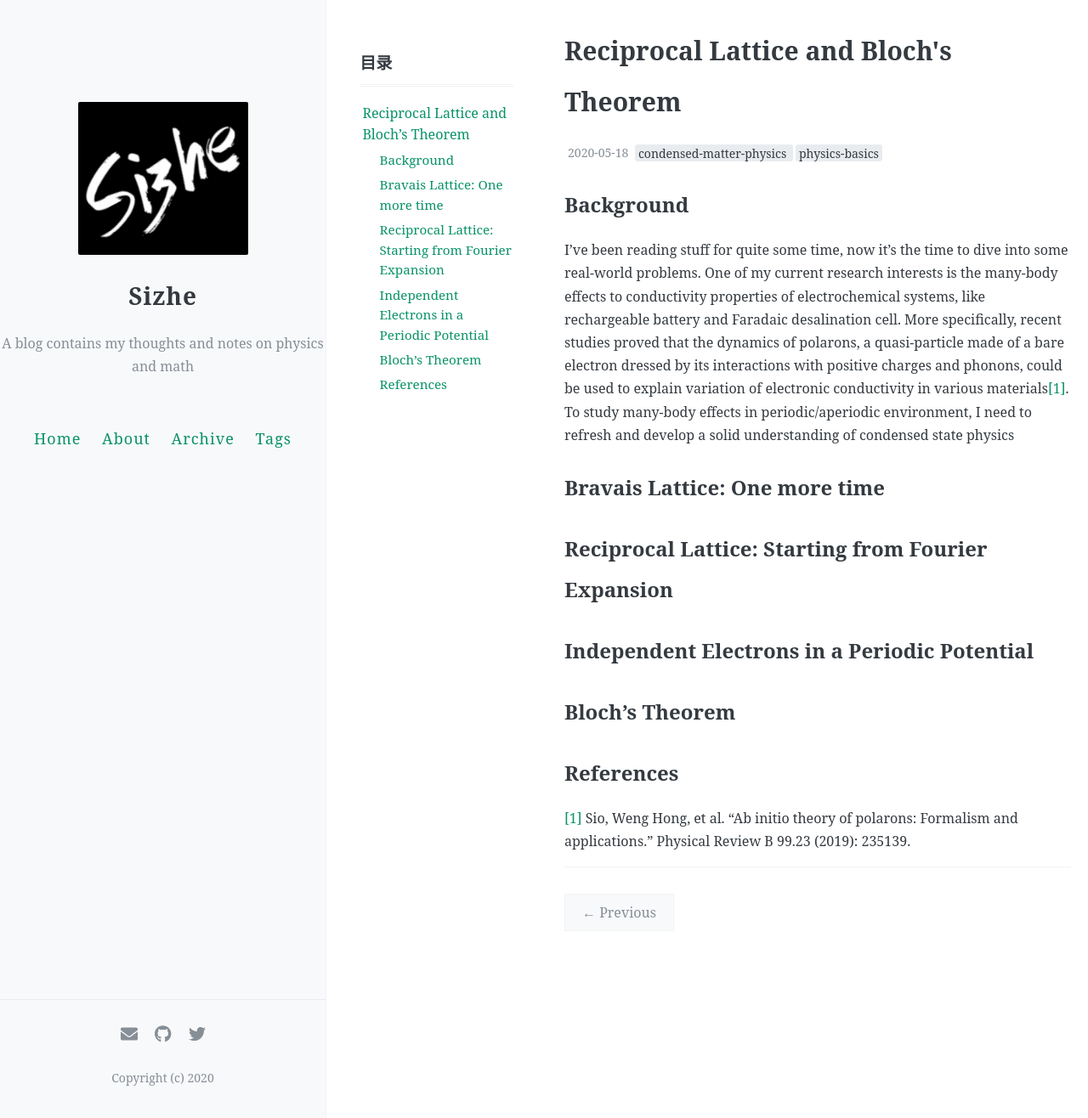
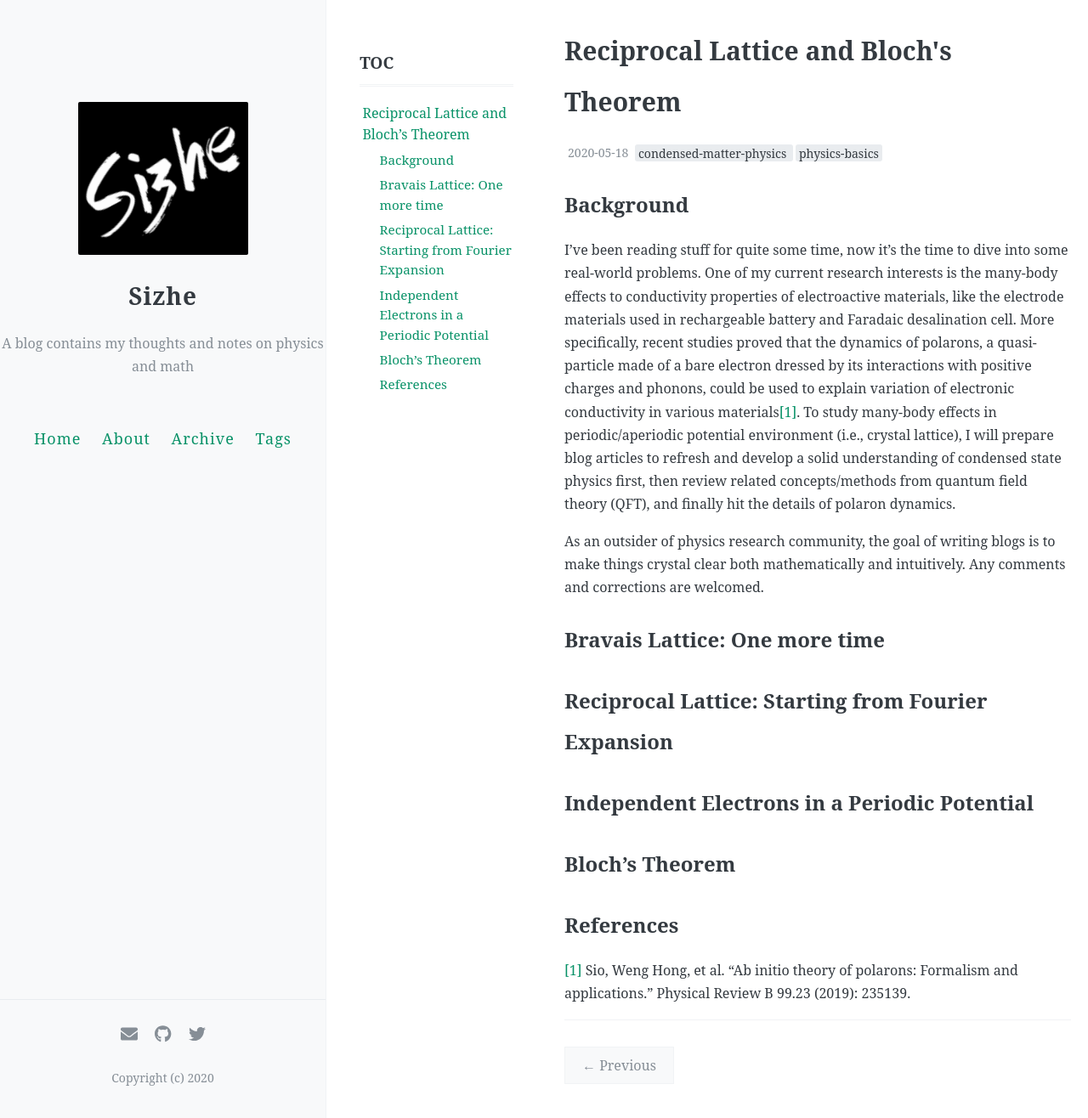
Before and after one commit to Lonitch/Lonitch.github.io, a Jekyll site: the page built from _posts/2020-05-18-Bravais-lattice-Bloch-theorem.md, in a window 1280 px wide and 1316 px high. Shown: the whole window at 85% size. Built offline with Jekyll 4.4.1, drawn with Linux system fonts in a browser that asks for light colours; comment, search, counter and statistics services are not loaded.

Commit message:
update style.css

```diff
--- a/_posts/2020-05-18-Bravais-lattice-Bloch-theorem.md
+++ b/_posts/2020-05-18-Bravais-lattice-Bloch-theorem.md
@@ -16,7 +16,9 @@ toc: true
 
 ## Background
 
-I've been reading stuff for quite some time, now it's the time to dive into some real-world problems. One of my current research interests is the many-body effects to conductivity properties of electrochemical systems, like rechargeable battery and Faradaic desalination cell. More specifically, recent studies proved that the dynamics of polarons, a quasi-particle made of a bare electron dressed by its interactions with positive charges and phonons, could be used to explain variation of electronic conductivity in various materials[[1]](#1). To study many-body effects in periodic/aperiodic environment, I need to refresh and develop a solid understanding of condensed state physics
+I've been reading stuff for quite some time, now it's the time to dive into some real-world problems. One of my current research interests is the many-body effects to conductivity properties of electroactive materials, like the electrode materials used in rechargeable battery and Faradaic desalination cell. More specifically, recent studies proved that the dynamics of polarons, a quasi-particle made of a bare electron dressed by its interactions with positive charges and phonons, could be used to explain variation of electronic conductivity in various materials[[1]](#1). To study many-body effects in periodic/aperiodic potential environment (i.e., crystal lattice), I will prepare blog articles to refresh and develop a solid understanding of condensed state physics first, then review related concepts/methods from quantum field theory (QFT), and finally hit the details of polaron dynamics.
+
+As an outsider of physics research community, the goal of writing blogs is to make things crystal clear both mathematically and intuitively. Any comments and corrections are welcomed.
 
 ## Bravais Lattice: One more time
 
--- a/style.scss
+++ b/style.scss
@@ -540,7 +540,7 @@ nav {
   overflow-y: auto;
 
   &:before{
-    content:"目录";
+    content:"TOC";
     margin: 0 0 1em 1em;
     font-weight: 700;
     font-size: 1.2em;
```
